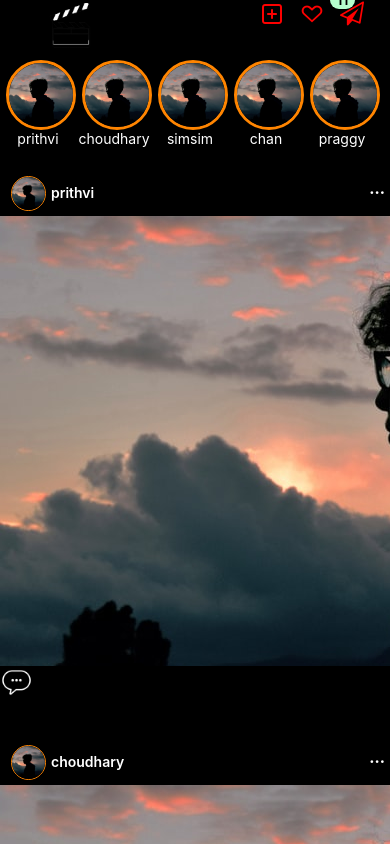
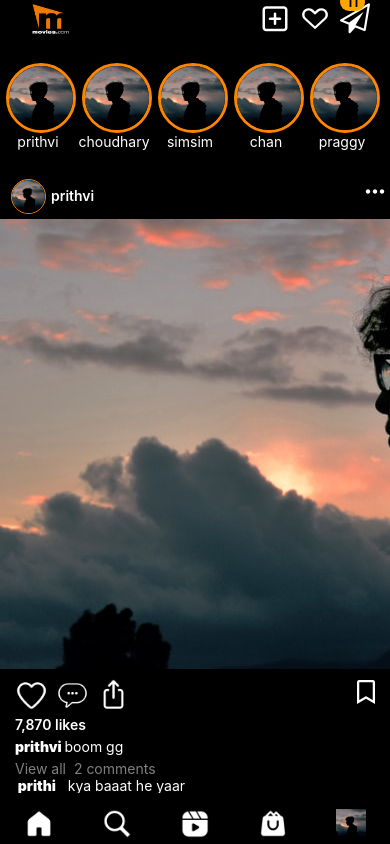
Before and after one commit to Prithvicy/Movies_Tact, a React Native app: screen / in a window 390 px wide. Built offline with nearby package versions, Linux system fonts and the light colour scheme.

Commit message:
basic home screen

```diff
--- /dev/null
+++ b/Components/home/BottomTabs.js
@@ -0,0 +1,66 @@
+import { View, Text, TouchableOpacity, Image, StyleSheet } from "react-native";
+import { React, useState } from "react";
+import { Divider } from "react-native-elements";
+
+export const bottomTabIcons = [
+  {
+    name: "Home",
+    active: require("../../assets/footerIcons/home.png"),
+    inactive: require("../../assets/footerIcons/home-inactive.png"),
+  },
+  {
+    name: "Search",
+    active: require("../../assets/footerIcons/search.png"),
+    inactive: require("../../assets/footerIcons/search-inactive.png"),
+  },
+  {
+    name: "Reels",
+    active: require("../../assets/footerIcons/reels.png"),
+    inactive: require("../../assets/footerIcons/reels-inactive.png"),
+  },
+  {
+    name: "Shop",
+    active: require("../../assets/footerIcons/shop.png"),
+    inactive: require("../../assets/footerIcons/shop-inactive.png"),
+  },
+  {
+    name: "Profile",
+    active: require("../../assets/p1.jpeg"),
+    inactive: require("../../assets/p1.jpeg"),
+  },
+];
+const BottomTabs = ({ icons }) => {
+  const [activeTab, setActiveTab] = useState("Home");
+  const Icon = ({ icon }) => (
+    <TouchableOpacity>
+      <Image source={icon.active} style={styles.icon} />
+    </TouchableOpacity>
+  );
+  return (
+    <View style={styles.wrapper}>
+    <Divider width={1} orientation="vertical" style={{borderColor:"white"}}/>
+      <View style={styles.container}>
+        {icons.map((icon, index) => (
+          <Icon key={index} icon={icon} />
+        ))}
+      </View>
+    </View>
+  );
+};
+
+const styles = StyleSheet.create({
+  wrapper: {},
+  icon: {
+    width: 30,
+    height: 30,
+  },
+  container: {
+    flexDirection: "row",
+    alignItems: "center",
+    justifyContent: "space-around",
+    height: 50,
+    paddingTop: 10,
+  },
+});
+
+export default BottomTabs;
--- a/Components/home/Header.js
+++ b/Components/home/Header.js
@@ -10,14 +10,14 @@ export default function Header() {
       <TouchableOpacity>
         <Image
           style={styles.logo}
-          source={require("../../assets/bg-removebg-preview.png")}
+          source={require("../../assets/mlogo.gif")}
         />
       </TouchableOpacity>
       <View style={styles.iconsContainer}>
         <TouchableOpacity>
           <Image
             style={{
-              borderColor: "red",
+              borderColor: "white",
             }}
             source={require("../../assets/homelogo.png")}
           />
@@ -26,16 +26,16 @@ export default function Header() {
           <Feather
             style={styles.icon}
             name="plus-square"
-            size={24}
-            color="red"
+            size={30}
+            color="white"
           />
         </TouchableOpacity>
         <TouchableOpacity>
           <Entypo
             style={styles.icon}
             name="heart-outlined"
-            size={24}
-            color="red"
+            size={30}
+            color="white"
           />
         </TouchableOpacity>
         <TouchableOpacity>
@@ -45,8 +45,8 @@ export default function Header() {
           <FontAwesome
             style={styles.icon}
             name="send-o"
-            size={24}
-            color="red"
+            size={30}
+            color="white"
           />
         </TouchableOpacity>
       </View>
@@ -56,7 +56,9 @@ export default function Header() {
 const styles = StyleSheet.create({
   logo: {
     width: 100,
-    height: 50,
+    height: 38,
+    marginLeft:-20,
+    marginBottom:15,
     resizeMode: "contain",
   },
   container: {
@@ -67,27 +69,28 @@ const styles = StyleSheet.create({
   },
   iconsContainer: {
     flexDirection: "row",
+    justifyContent:"space-evenly"
   },
   icon: {
     width: 30,
-    color: "red",
+    color: "white",
     height: 30,
     marginLeft: 10,
   },
   unreadBadge: {
-    backgroundColor: "#B6FFCE",
+    backgroundColor: "orange",
     position: "absolute",
     top: -10,
-    right: 15,
+    right: 5,
     alignItems: "center",
     height: 18,
     width: 25,
 
     borderRadius: 50,
-    zIndex:10,
+    zIndex: 10,
   },
-  unreadBadgeText:{
-      color:"black",
-      fontWeight:"600",
-  }
+  unreadBadgeText: {
+    color: "black",
+    fontWeight: "600",
+  },
 });
--- a/Components/home/Post.js
+++ b/Components/home/Post.js
@@ -1,14 +1,21 @@
-import { View, Text, Image, StyleSheet ,TouchableOpacity } from "react-native";
+import { View, Text, Image, StyleSheet, TouchableOpacity } from "react-native";
 import React from "react";
 import { Divider } from "react-native-elements";
-
+import { FontAwesome5 } from "@expo/vector-icons";
+import { Entypo } from "@expo/vector-icons";
 const Post = ({ post }) => {
   return (
     <View style={{ marginBottom: 30 }}>
       <Divider width={1} orientation="vertical" />
       <PostHeader post={post} />
       <PostImage post={post} />
-      <PostFooter />
+      <View style={{ marginHorizontal: 15, marginTop: 10 }}>
+        <PostFooter />
+        <Likes post={post} />
+        <Caption post={post} />
+        <CommentSection post={post} />
+        <Comments post={post} />
+      </View>
     </View>
   );
 };
@@ -34,7 +41,9 @@ const PostHeader = ({ post }) => (
         {post.user}
       </Text>
     </View>
-    <Text style={{ color: "white", fontWeight: "900" }}>...</Text>
+    <TouchableOpacity>
+      <Entypo name="dots-three-horizontal" size={20} color="white" />
+    </TouchableOpacity>
   </View>
 );
 
@@ -71,13 +80,63 @@ const postFooterIcons = [
   },
 ];
 const PostFooter = () => (
-  <Icon imgStyle={styles.footerIcon} imgUrl={postFooterIcons[1].imgUrl} />
+  <View style={{ flexDirection: "row" }}>
+    <View style={styles.leftFooterIcons}>
+      <Icon imgStyle={styles.footerIcon} imgUrl={postFooterIcons[0].imgUrl} />
+      <Icon imgStyle={styles.footerIcon} imgUrl={postFooterIcons[1].imgUrl} />
+      <Icon imgStyle={styles.footerIcon} imgUrl={postFooterIcons[2].imgUrl} />
+    </View>
+    <View style={styles.rightFooterIconsContainer}>
+      <TouchableOpacity>
+        <FontAwesome5 name="bookmark" size={24} color="white" />
+      </TouchableOpacity>
+    </View>
+  </View>
 );
-const Icon = ({imgStyle, imgUrl}) => (
+const Likes = ({ post }) => (
+  <View style={styles.likesView}>
+    <Text style={{ color: "white", fontWeight: "600" }}>
+      {post.likes.toLocaleString("en")} likes
+    </Text>
+  </View>
+);
+const Icon = ({ imgStyle, imgUrl }) => (
   <TouchableOpacity>
     <Image source={imgUrl} style={imgStyle} />
   </TouchableOpacity>
 );
+
+const Caption = ({ post }) => (
+  <View style={{ marginTop: 5 }}>
+    <Text style={{ color: "white" }}>
+      <Text style={{ fontWeight: "900" }}>{post.user} </Text>
+      <Text>{post.caption}</Text>
+    </Text>
+  </View>
+);
+
+const CommentSection = ({ post }) => (
+  <View style={{ marginTop: 5 }}>
+    {!!post.comments.length && ( //single negation
+      <Text style={{ color: "gray" }}>
+        View{post.comments.length > 1 ? " all " : ""} {post.comments.length}{" "}
+        {post.comments.length > 1 ? "comments" : "comment"}
+      </Text>
+    )}
+  </View>
+);
+const Comments = ({post}) => (
+  <>
+    {post.comments.map((comment, index) => (
+      <View key={index}>
+          <Text style={{color:"white"}}>
+            <Text style={{fontWeight: "900"}}>{comment.user}</Text>
+               {' '} {comment.comment}
+          </Text>
+      </View>
+    ))}
+  </>
+)
 const styles = StyleSheet.create({
   story: {
     marginTop: 10,
@@ -92,6 +151,19 @@ const styles = StyleSheet.create({
     width: 33,
     height: 33,
   },
+  leftFooterIcons: {
+    flexDirection: "row",
+    width: "32%",
+    justifyContent: "space-between",
+  },
+  rightFooterIconsContainer: {
+    flex: 1,
+    alignItems: "flex-end",
+  },
+  likesView: {
+    flexDirection: "row",
+    marginTop: 4,
+  },
 });
 
 export default Post;
--- a/data/post.js
+++ b/data/post.js
@@ -20,8 +20,8 @@ export const POSTS= [
     {
         imageUrl: require("../assets/p1.jpeg"),
         user: USERS[1].user,
-        likes:7870 ,
-        caption :"boom gg",
+        likes:9999 ,
+        caption :"9999 likere fr hahahahah",
         profile_picture : USERS[1].image,
         comments: [
             {
--- a/screens/HomeScreen.js
+++ b/screens/HomeScreen.js
@@ -4,6 +4,7 @@ import Header from "../Components/home/Header";
 import Stories from "../Components/home/Stories";
 import Post from "../Components/home/Post";
 import { POSTS } from "../data/post";
+import BottomTabs, { bottomTabIcons } from "../Components/home/BottomTabs";
 
 const HomeScreen = () => {
   return (
@@ -15,6 +16,7 @@ const HomeScreen = () => {
           <Post post={post} key={index} />
         ))}
       </ScrollView>
+      <BottomTabs icons={bottomTabIcons}/>
     </SafeAreaView>
   );
 };
```
Also changed, not shown: assets/mlogo.gif (added).
